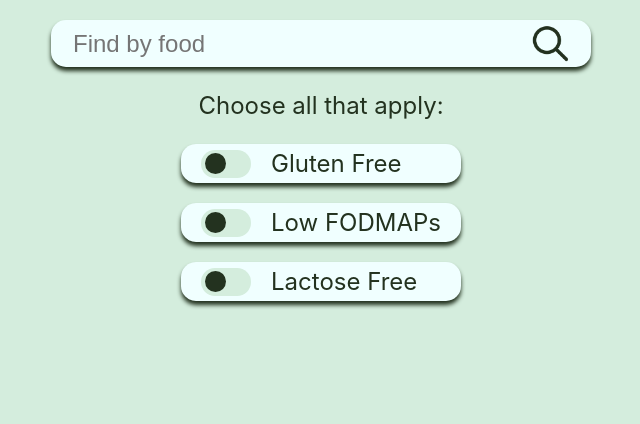
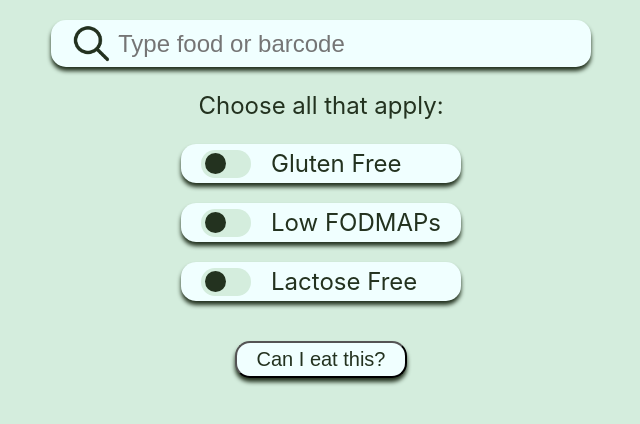
Before and after one commit to SchoolOfCode/bc13_final-project_front-end-6-weddings-a-seamonkey, a React (Create React App) app: page / in a window 1280 px wide. Shown: the top 424 px of the page, without its empty margins (319-959 px from the left). Built offline with nearby package versions, Linux system fonts and the light colour scheme; no server answers.

Commit message:
Search improvement (#10)
* adding search button

* Created a search button

* Took hover off as doesnt play well with iOS

Co-authored-by: marthamaybennett <marthamaybennett123@gmail.com>

```diff
--- a/src/Components/Search/Search.css
+++ b/src/Components/Search/Search.css
@@ -5,6 +5,7 @@
     display: flex;
     flex-direction: column;
     gap: 20px;
+    margin-bottom: 40px;
 }
 
 .search{
@@ -42,6 +43,7 @@
   display:flex;
   flex-direction: column;
   align-items: center;
+  justify-content: center;
 }
 
 /* CSS for magnifing glass */
@@ -128,3 +130,22 @@
     border-radius: 50%;
 
   }
+
+  .search-button {
+    border-radius: 15px;
+    background-color: var(--content-color);
+    box-shadow: 0px 4px 4px var(--font-color);
+    padding: 5px 20px;
+    font-size: calc(4px + 2vmin);
+    color: var(--font-color);
+  }
+
+/* .search-button:hover { */
+  /* background-color: var(--toggle); */
+  /* color: white; */
+/* } */
+
+.search-button:active {
+      box-shadow: 0px 0px 0px var(--font-color);
+      background-color: var(--toggle);
+}
--- a/src/Components/Search/Search.js
+++ b/src/Components/Search/Search.js
@@ -1,17 +1,13 @@
-
-
-import NegativeOutcome from './NegativeOutcome.js';
-import PositiveOutcome from './PositiveOutcome.js';
-import magnifying from '../../Images/magnifying-dark.png';
-import './Search.css';
-import { useState } from 'react';
+import NegativeOutcome from "./NegativeOutcome.js";
+import PositiveOutcome from "./PositiveOutcome.js";
+import magnifying from "../../Images/magnifying-dark.png";
+import "./Search.css";
+import { useState } from "react";
 
 const url = process.env.REACT_APP_SERVER_URL ?? "http://localhost:3010";
 // const url = 'http://localhost:3010';
 
-
 export default function Search() {
-
 	//product_id
 	// product_Name
 	// picture
@@ -42,12 +38,11 @@ export default function Search() {
 	//TODO: negative version - unhappy face, negative message
 	//Need a state set to positive or negative
 	const initialSearch = {
-    searchTerm: '',
+		searchTerm: "",
 		gluten: true,
 		fodmap: true,
 		lactose: true,
 	};
-
 
 	const [search, setSearch] = useState(initialSearch);
 	const [outcome, setOutcome] = useState(<></>);
@@ -73,29 +68,27 @@ let reason = {
 		displayGluten: false,
 		displayFodmap: false,
 		displayLactose: false,
-}
+	};
 
 	async function onClick() {
 		const response = await fetch(`${url}/api/foods/${search.searchTerm}`);
 		const data = await response.json();
 		const payload = data.payload;
-    console.log('payload - object from db', payload);
-    console.log('search - object that we want to compare', search);
+		console.log("payload - object from db", payload);
+		console.log("search - object that we want to compare", search);
 
 		if (
 			(search.gluten === false && payload.gluten === true) ||
 			(search.fodmap === false && payload.fodmap === true) ||
 			(search.lactose === false && payload.lactose === true)
 		) {
-      console.log('negative outcome');
+			console.log("negative outcome");
 			setOutcome(<NegativeOutcome />);
 		} else {
-      console.log('positive outcome');
+			console.log("positive outcome");
 			setOutcome(<PositiveOutcome />);
 		}
 	}
-
-
 
 	/*
 
@@ -145,23 +138,19 @@ setSearch({...search, fodmap: !e.target.checked})
           ></input>
   */
 
-
-
 	return (
 		<div className="searchComponent">
-
 			<div className="search">
-
+				<img src={magnifying} alt="Magnifying glass" onClick={onClick} />
 				<input
 					type="text"
-					placeholder="Find by food"
+					placeholder="Type food or barcode"
 					onChange={onChange}
 				></input>
-				<img src={magnifying} alt="Magnifying glass" onClick={onClick} />
 			</div>
+
 			<p>Choose all that apply:</p>
 			<div className="searchCheckbox">
-
 				<div className="toggle">
 					<label className="switch">
 						<input type="checkbox" onClick={glutenChecked}></input>
@@ -182,11 +171,13 @@ setSearch({...search, fodmap: !e.target.checked})
 						<span className="slider round"></span>
 					</label>
 					<span>Lactose Free</span>
-
 				</div>
 			</div>
+
+			<button className="search-button" onClick={onClick}>
+				Can I eat this?
+			</button>
 			<div className="display-outcome">{outcome}</div>
 		</div>
 	);
-
 }
```
Lines whose indentation alone changed are shown as unchanged.
